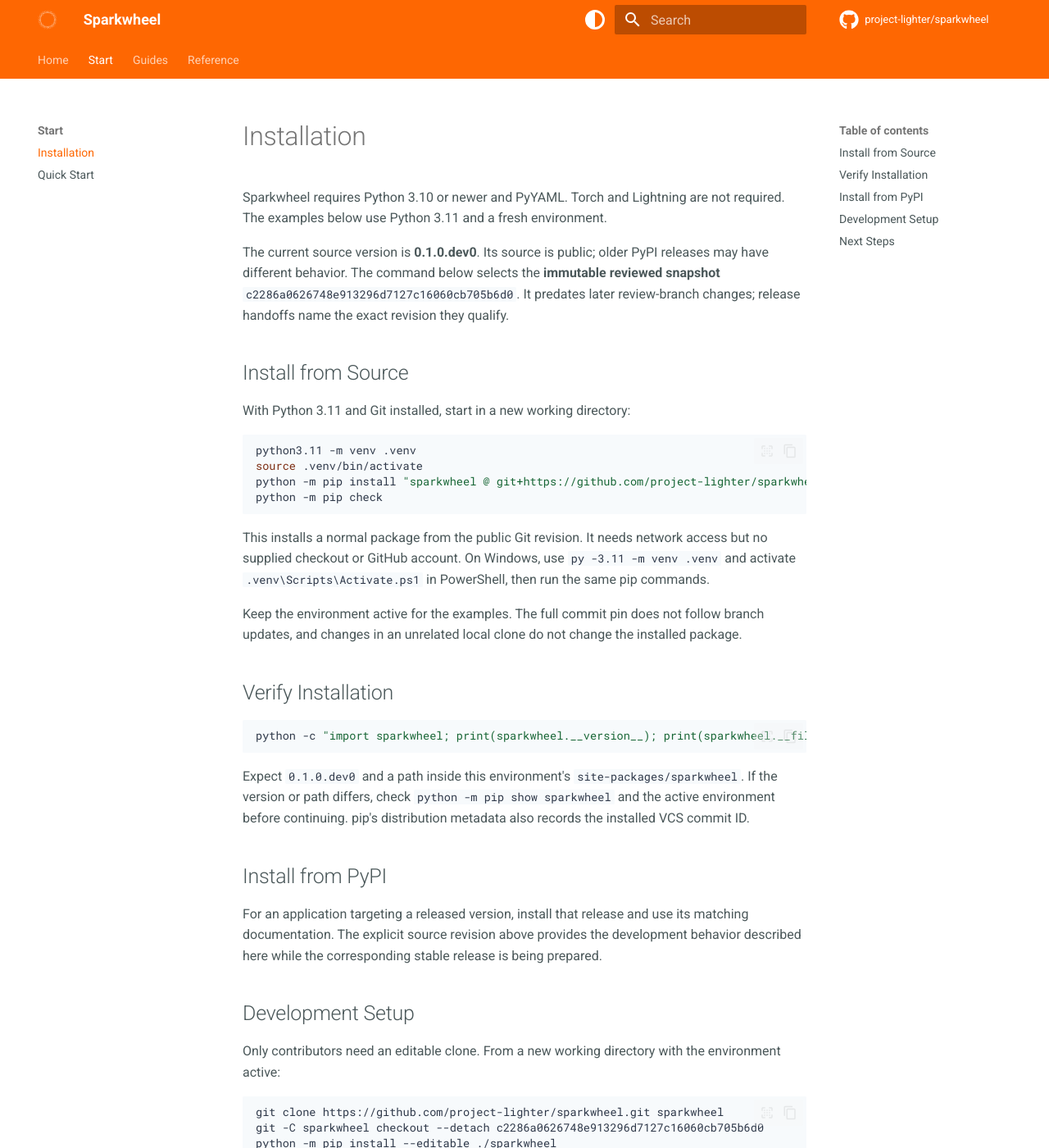
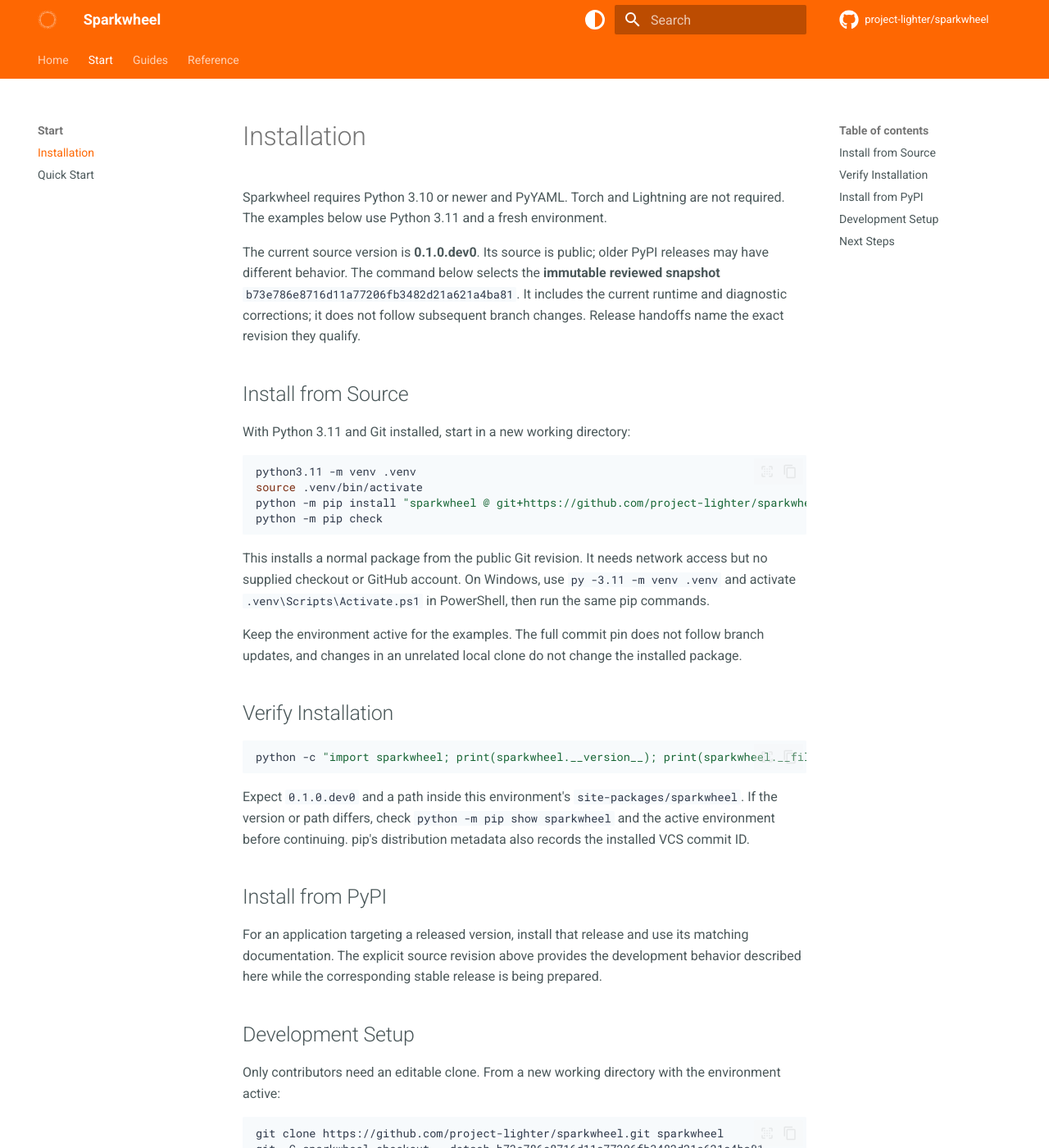
Before and after one commit to project-lighter/sparkwheel, an MkDocs documentation site: the page built from docs/getting-started/installation.md, in a window 1280 px wide and 1400 px high. Shown: the whole window at 82% size. Built offline with MkDocs 1.6.1 and Material for MkDocs 9.7.7, drawn with Linux system fonts in a browser that asks for light colours; comment, search, counter and statistics services are not loaded; some of the changed text lies outside the part shown.

Commit message:
docs: advance the immutable public installation snapshot

````diff
--- a/docs/getting-started/installation.md
+++ b/docs/getting-started/installation.md
@@ -2,7 +2,7 @@
 
 Sparkwheel requires Python 3.10 or newer and PyYAML. Torch and Lightning are not required. The examples below use Python 3.11 and a fresh environment.
 
-The current source version is **0.1.0.dev0**. Its source is public; older PyPI releases may have different behavior. The command below selects the **immutable reviewed snapshot** `c2286a0626748e913296d7127c16060cb705b6d0`. It predates later review-branch changes; release handoffs name the exact revision they qualify.
+The current source version is **0.1.0.dev0**. Its source is public; older PyPI releases may have different behavior. The command below selects the **immutable reviewed snapshot** `b73e786e8716d11a77206fb3482d21a621a4ba81`. It includes the current runtime and diagnostic corrections; it does not follow subsequent branch changes. Release handoffs name the exact revision they qualify.
 
 ## Install from Source
 
@@ -11,7 +11,7 @@
 ```bash
 python3.11 -m venv .venv
 source .venv/bin/activate
-python -m pip install "sparkwheel @ git+https://github.com/project-lighter/sparkwheel.git@c2286a0626748e913296d7127c16060cb705b6d0"
+python -m pip install "sparkwheel @ git+https://github.com/project-lighter/sparkwheel.git@b73e786e8716d11a77206fb3482d21a621a4ba81"
 python -m pip check
 ```
 
@@ -37,7 +37,7 @@
 
 ```bash
 git clone https://github.com/project-lighter/sparkwheel.git sparkwheel
-git -C sparkwheel checkout --detach c2286a0626748e913296d7127c16060cb705b6d0
+git -C sparkwheel checkout --detach b73e786e8716d11a77206fb3482d21a621a4ba81
 python -m pip install --editable ./sparkwheel
 ```
 
````
Also changed, not shown: README.md (+1 -1 lines).
